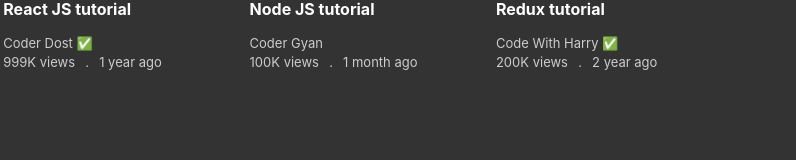
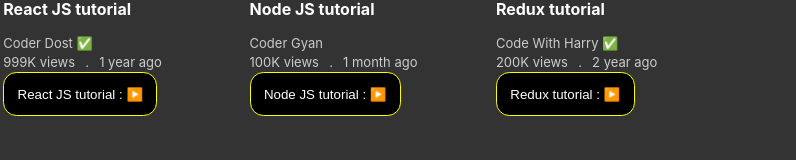
Before and after one commit to lokeshirl/React-App-Tutorial, a React (Vite) app: page / in a window 1280 px wide. Shown: the part 140-300 px from the top of the page, without its empty margins (0-796 px from the left). Built offline with nearby package versions, Linux system fonts and the light colour scheme.

Commit message:
react-4 tutorial is done ✅

```diff
--- a/src/App.jsx
+++ b/src/App.jsx
@@ -1,13 +1,20 @@
 import "./App.css";
+import PlayButton from "./components/PlayButton";
 import Video from "./components/Video";
 import videoData from "./data/data";
 
 function App() {
+  console.log("Render App");
   return (
     <>
-      <div className="App">
+      <div
+        className="App"
+        onClick={() => console.log("App bro! stop bubbling")}
+      >
         {videoData.map((video) => {
           return (
+            <>
+              {/* Video Components starts here */}
               <Video
                 key={video._id}
                 _id={video._id}
@@ -16,7 +23,15 @@
                 time={video.time}
                 channel={video.channel}
                 isVerified={video.isVerified}
-            />
+              >
+                <PlayButton
+                  onPlay={() => console.log("Playing..", video.title)}
+                  onPause={() => console.log("Paused..", video.title)}
+                >
+                  {video.title}
+                </PlayButton>
+              </Video>
+            </>
           );
         })}
       </div>
--- /dev/null
+++ b/src/components/PlayButton.css
@@ -0,0 +1,12 @@
+button {
+  background-color: black;
+  border: 1px solid yellow;
+  padding: 1em;
+  border-radius: 1em;
+  color: white;
+  cursor: pointer;
+}
+button:hover {
+  background-color: grey;
+  color: white;
+}
--- /dev/null
+++ b/src/components/PlayButton.jsx
@@ -0,0 +1,24 @@
+import { useState } from "react";
+import "./PlayButton.css";
+
+function PlayButton({ children, onPlay, onPause }) {
+  console.log("Render PlayButton");
+
+  const [isPlaying, setIsPlaying] = useState(false);
+
+  function handleClick(e) {
+    e.stopPropagation();
+    isPlaying ? onPause() : onPlay();
+
+    setIsPlaying(!isPlaying);
+  }
+  return (
+    <>
+      <button onClick={handleClick}>
+        {children} : {isPlaying ? "⏸️" : "▶️"}
+      </button>
+    </>
+  );
+}
+
+export default PlayButton;
--- a/src/components/Video.css
+++ b/src/components/Video.css
@@ -8,17 +8,14 @@
   margin: 0 0.2em;
   float: left;
 }
-
 .pic img {
   width: 100%;
 }
-
 .title {
   font-weight: bold;
   margin-bottom: 1em;
   color: white;
 }
-
 .channel,
 .views {
   font-size: small;
--- a/src/components/Video.jsx
+++ b/src/components/Video.jsx
@@ -1,6 +1,7 @@
 import "./Video.css";
 
-const Video = ({ title, views, time, channel, _id, isVerified }) => {
+function Video({ title, views, time, channel, _id, isVerified, children }) {
+  console.log("Render Video");
   return (
     <>
       <div className="container">
@@ -14,9 +15,11 @@
         <div className="views">
           {views} views <span>.</span> {time}
         </div>
+
+        <div>{children}</div>
       </div>
     </>
   );
-};
+}
 
 export default Video;
```
Lines whose indentation alone changed are shown as unchanged.
